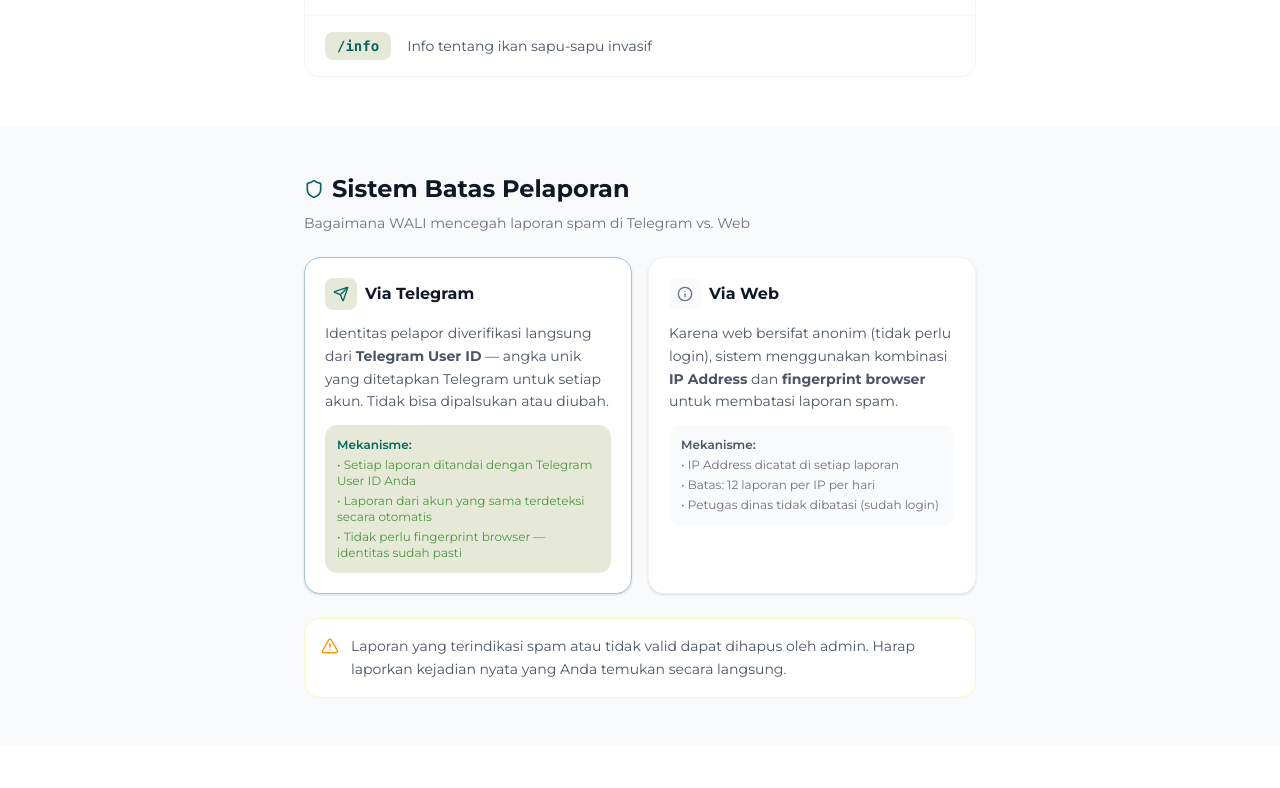
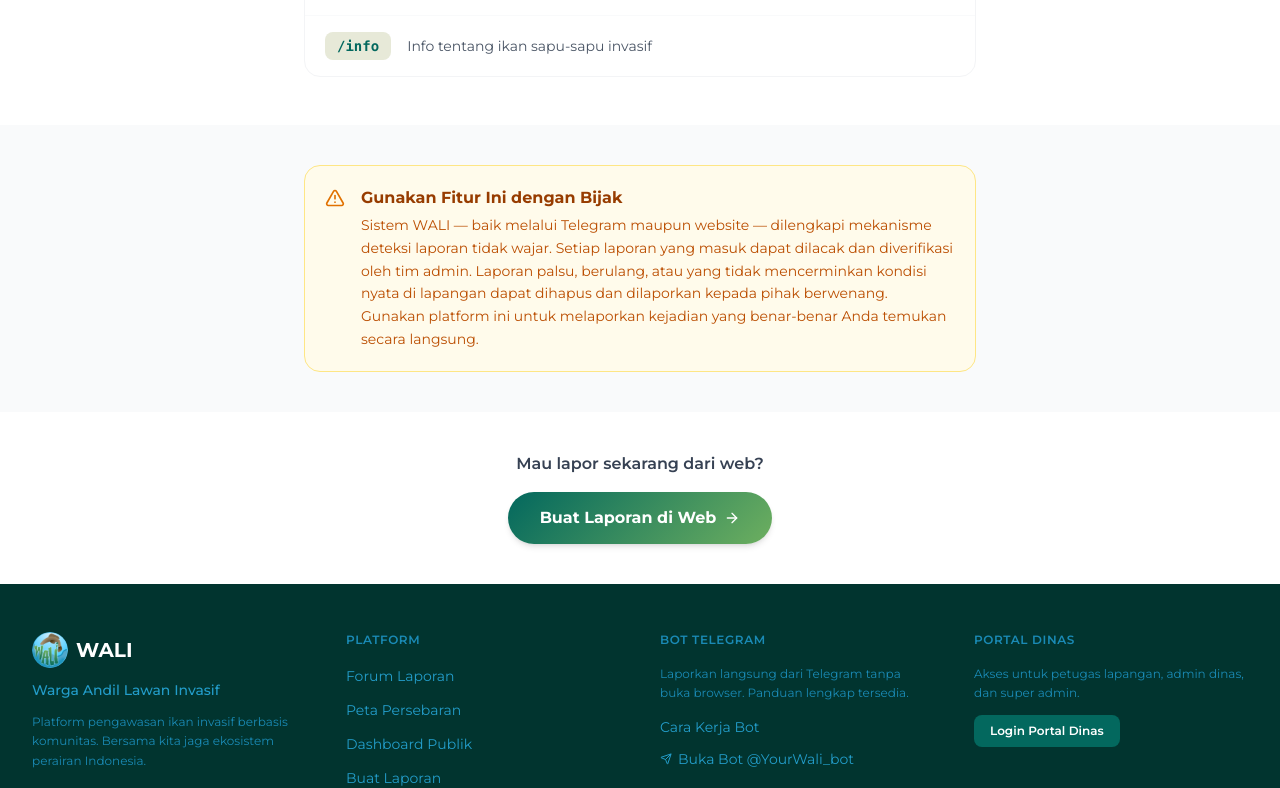
Before and after one commit to dyahzhafira/wali-project, a Next.js app: page /telegram in a window 1280 px wide. Shown: the part 1972-2760 px from the top of the page. Built offline with nearby package versions, Linux system fonts and the light colour scheme.

Commit message:
simplify telegram warning, register bot command menu

```diff
--- a/src/app/(public)/telegram/page.tsx
+++ b/src/app/(public)/telegram/page.tsx
@@ -1,6 +1,6 @@
 import Link from "next/link";
 import Image from "next/image";
-import { MessageCircle, Send, CheckCircle, MapPin, Camera, AlertTriangle, ArrowRight, Shield, Info } from "lucide-react";
+import { MessageCircle, Send, CheckCircle, MapPin, Camera, AlertTriangle, ArrowRight } from "lucide-react";
 
 const STEPS = [
   {
@@ -128,64 +128,17 @@ export default function TelegramPage() {
         </div>
       </div>
 
-      {/* Rate limiting explanation */}
-      <div className="px-6 py-12 bg-gray-50">
+      {/* Etika pelaporan */}
+      <div className="px-6 py-10 bg-gray-50">
         <div className="max-w-2xl mx-auto">
-          <div className="flex items-center gap-2 mb-2">
-            <Shield size={20} className="text-wali-700" />
-            <h2 className="text-2xl font-bold text-gray-900">Sistem Batas Pelaporan</h2>
-          </div>
-          <p className="text-gray-500 text-sm mb-6">Bagaimana WALI mencegah laporan spam di Telegram vs. Web</p>
-
-          <div className="grid grid-cols-1 sm:grid-cols-2 gap-4 mb-6">
-            {/* Telegram */}
-            <div className="bg-white rounded-2xl border border-wali-100 p-5 shadow-sm">
-              <div className="flex items-center gap-2 mb-3">
-                <div className="w-8 h-8 rounded-lg bg-wali-50 flex items-center justify-center">
-                  <Send size={16} className="text-wali-700" />
-                </div>
-                <h3 className="font-bold text-gray-900">Via Telegram</h3>
-              </div>
-              <p className="text-sm text-gray-600 leading-relaxed mb-3">
-                Identitas pelapor diverifikasi langsung dari <strong>Telegram User ID</strong> — angka unik yang ditetapkan Telegram untuk setiap akun. Tidak bisa dipalsukan atau diubah.
+          <div className="bg-amber-50 border border-amber-200 rounded-2xl p-5 flex gap-4">
+            <AlertTriangle size={20} className="text-amber-600 shrink-0 mt-0.5" />
+            <div>
+              <p className="font-bold text-amber-800 mb-1">Gunakan Fitur Ini dengan Bijak</p>
+              <p className="text-sm text-amber-700 leading-relaxed">
+                Sistem WALI — baik melalui Telegram maupun website — dilengkapi mekanisme deteksi laporan tidak wajar. Setiap laporan yang masuk dapat dilacak dan diverifikasi oleh tim admin. Laporan palsu, berulang, atau yang tidak mencerminkan kondisi nyata di lapangan dapat dihapus dan dilaporkan kepada pihak berwenang. Gunakan platform ini untuk melaporkan kejadian yang benar-benar Anda temukan secara langsung.
               </p>
-              <div className="bg-wali-50 rounded-xl p-3">
-                <p className="text-xs font-semibold text-wali-700 mb-1">Mekanisme:</p>
-                <ul className="text-xs text-wali-600 space-y-1">
-                  <li>• Setiap laporan ditandai dengan Telegram User ID Anda</li>
-                  <li>• Laporan dari akun yang sama terdeteksi secara otomatis</li>
-                  <li>• Tidak perlu fingerprint browser — identitas sudah pasti</li>
-                </ul>
-              </div>
             </div>
-
-            {/* Web */}
-            <div className="bg-white rounded-2xl border border-gray-100 p-5 shadow-sm">
-              <div className="flex items-center gap-2 mb-3">
-                <div className="w-8 h-8 rounded-lg bg-gray-50 flex items-center justify-center">
-                  <Info size={16} className="text-gray-500" />
-                </div>
-                <h3 className="font-bold text-gray-900">Via Web</h3>
-              </div>
-              <p className="text-sm text-gray-600 leading-relaxed mb-3">
-                Karena web bersifat anonim (tidak perlu login), sistem menggunakan kombinasi <strong>IP Address</strong> dan <strong>fingerprint browser</strong> untuk membatasi laporan spam.
-              </p>
-              <div className="bg-gray-50 rounded-xl p-3">
-                <p className="text-xs font-semibold text-gray-600 mb-1">Mekanisme:</p>
-                <ul className="text-xs text-gray-500 space-y-1">
-                  <li>• IP Address dicatat di setiap laporan</li>
-                  <li>• Batas: 12 laporan per IP per hari</li>
-                  <li>• Petugas dinas tidak dibatasi (sudah login)</li>
-                </ul>
-              </div>
-            </div>
-          </div>
-
-          <div className="bg-white rounded-2xl border border-amber-100 p-4 flex gap-3">
-            <AlertTriangle size={18} className="text-amber-500 shrink-0 mt-0.5" />
-            <p className="text-sm text-gray-600 leading-relaxed">
-              Laporan yang terindikasi spam atau tidak valid dapat dihapus oleh admin. Harap laporkan kejadian nyata yang Anda temukan secara langsung.
-            </p>
           </div>
         </div>
       </div>
```
